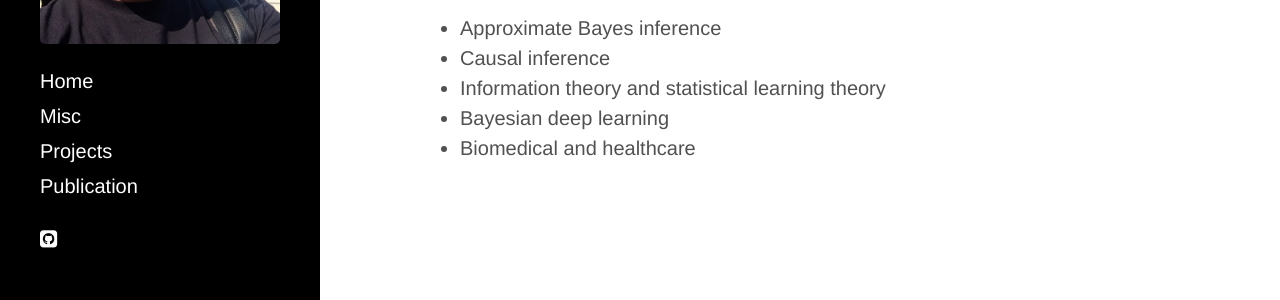
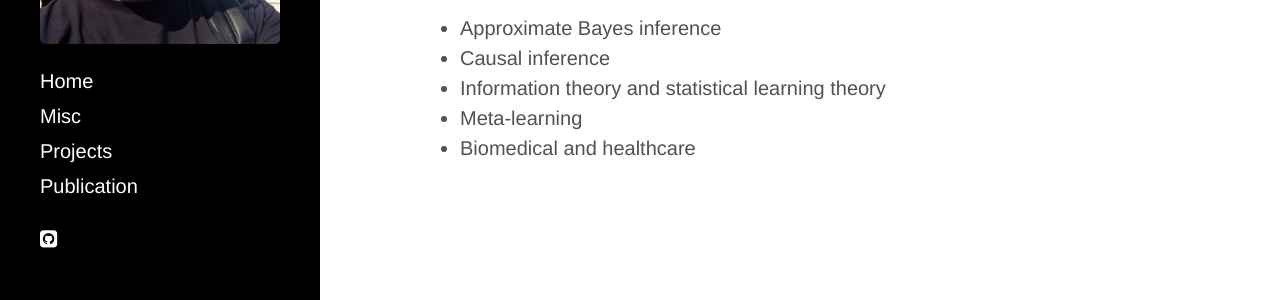
Before and after one commit to mingzhang-yin/mingzhang-yin.github.io, a Jekyll site: the page built from index.md, in a window 1280 px wide. Shown: the part 387-687 px from the top of the page. Built offline with Jekyll 4.4.1, drawn with Linux system fonts in a browser that asks for light colours; nearby versions of some CDN libraries.

Commit message:
Update index.md

```diff
--- a/index.md
+++ b/index.md
@@ -20,6 +20,6 @@ title: Home
    <li> Approximate Bayes inference </li>
    <li> Causal inference </li>
    <li> Information theory and statistical learning theory  </li>
-   <li> Bayesian deep learning </li>
+   <li> Meta-learning </li>
    <li> Biomedical and healthcare </li>
   </ul>
```
